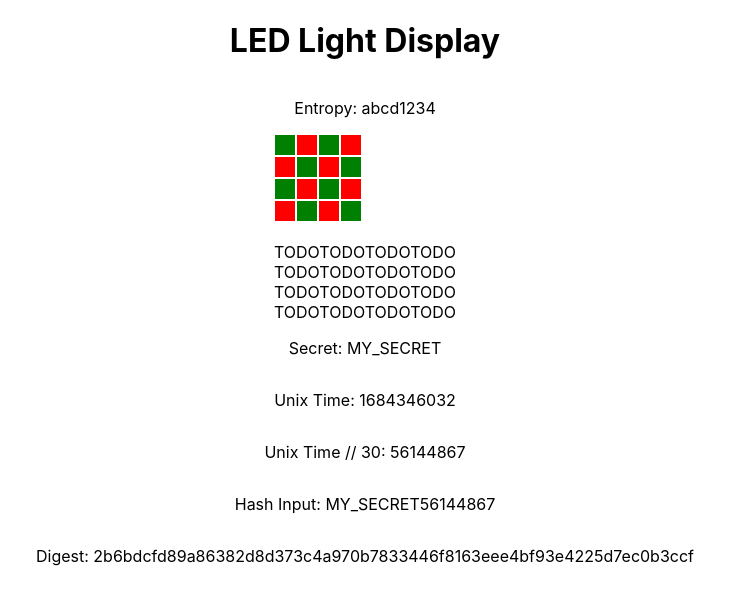
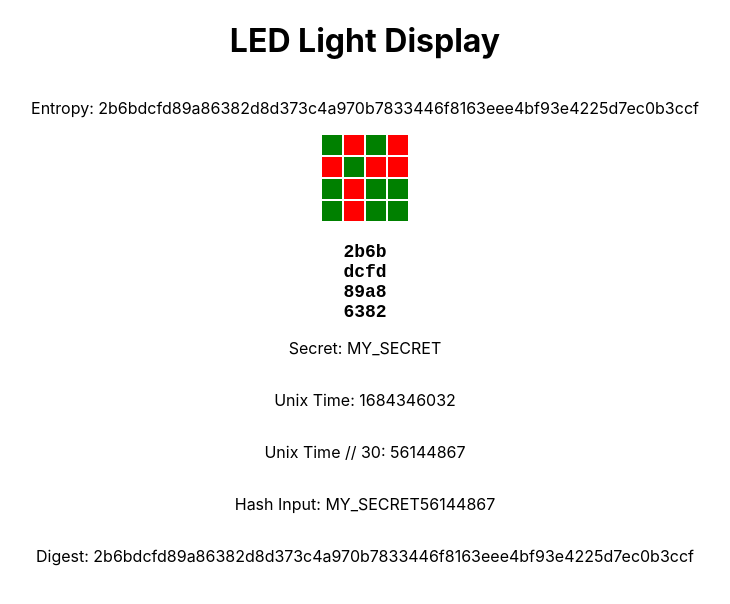
Before and after one commit to jduffey/watch-led, a React (Create React App) app: page / in a window 1280 px wide. Shown: the top 604 px of the page, without its empty margins (275-1005 px from the left). Built offline with nearby package versions, Linux system fonts and the light colour scheme.

Commit message:
Pass TOTP digest to LedGrid; display digest parts underneath led display

```diff
--- a/src/App.css
+++ b/src/App.css
@@ -41,3 +41,17 @@
         transform: rotate(360deg);
     }
 }
+
+.LedGridContainer {
+    display: flex;
+    flex-direction: column;
+    align-items: center;
+    justify-content: center;
+    text-align: center;
+}
+
+.LedGridContainerText {
+    font-size: 18px;
+    font-family: monospace;
+    font-weight: bold;
+}
--- a/src/App.js
+++ b/src/App.js
@@ -30,7 +30,7 @@ const App = () => {
     return (
         <div className="App">
             <h1>LED Light Display</h1>
-            <LedGrid width={4} height={4} entropy="abcd1234"/>
+            <LedGrid width={4} height={4} entropy={totp.digest} />
             <p>Secret: {secret}</p>
             <p>Unix Time: {time}</p>
             <p>Unix Time // {timeInterval}: {Math.floor(time / timeInterval)}</p>
--- a/src/components/LedGrid.js
+++ b/src/components/LedGrid.js
@@ -1,32 +1,41 @@
 import LedLight from './LedLight';
 
-const isLightOn = (a, b) => (a + b) % 2 === 0;
+const isLightOn = (x) => parseInt(x, 16) % 2 === 0;
 
 const LedGrid = ({ width, height, entropy }) => {
+    console.log("LedGrid", width, height, entropy);
+
+    const first16 = entropy.slice(0, 16);
+    console.log("first16", first16);
+
     const grid = Array(height)
         .fill()
         .map(() => Array(width).fill(null));
 
     return (
-        <div>
+        <div className="LedGridContainer">
             <p>Entropy: {entropy}</p>
             {grid.map((row, rowIndex) => (
                 <div key={rowIndex} style={{ display: 'flex' }}>
-                    {row.map((_, colIndex) => (
-                        <LedLight
-                            key={colIndex}
-                            isOn={isLightOn(rowIndex, colIndex)}
-                        />
-                    ))}
+                    {row.map((_, colIndex) => {
+                        const ledIndex = rowIndex * width + colIndex;
+                        return (
+                            <LedLight
+                                key={colIndex}
+                                isOn={isLightOn(entropy[ledIndex])}
+                            />
+                        )
+                    })}
                 </div>
             ))}
             <br />
             {grid.map((row, rowIndex) => (
-                <div key={rowIndex} style={{ display: 'flex' }}>
+                <div
+                    className="LedGridContainerText"
+                    key={rowIndex} style={{ display: 'flex' }}>
                     {row.map((_, colIndex) => {
                         const ledIndex = rowIndex * width + colIndex;
-                        return "TODO";
-                        return `<${ledIndex}>`;
+                        return first16[ledIndex];
                     })}
                 </div>
             ))}
```
